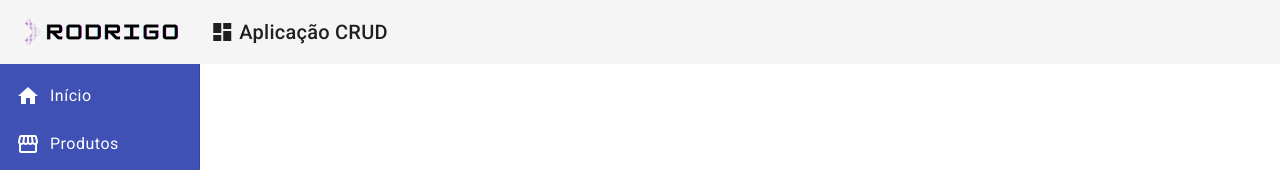
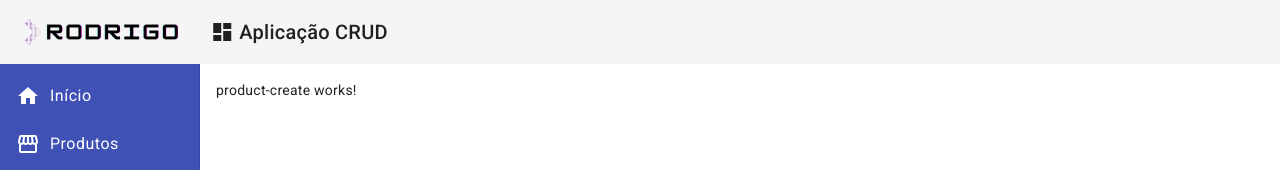
Before and after one commit to RodrigoGoisOficial/Angular-Essencial, an Angular app in the folder frontend/: page /product/create in a window 1280 px wide. Before the commit this address led to /. Shown: the top 170 px of the page. Built offline with nearby package versions, Linux system fonts and the light colour scheme.

Commit message:
creating a component of create products

```diff
--- a/frontend/src/app/app.module.ts
+++ b/frontend/src/app/app.module.ts
@@ -15,6 +15,7 @@ import { RedDirective } from './directives/red.directive';
 import { HomeComponent } from './views/home/home.component';
 import { ProductCrudComponent } from './views/product-crud/product-crud.component';
 import { ForDirective } from './directives/for.directive';
+import { ProductCreateComponent } from './components/product/product-create/product-create.component';
 
 @NgModule({
   declarations: [
@@ -25,7 +26,8 @@ import { ForDirective } from './directives/for.directive';
     HomeComponent,
     ProductCrudComponent,
     RedDirective,
-    ForDirective
+    ForDirective,
+    ProductCreateComponent
   ],
   imports: [
     BrowserModule,
--- /dev/null
+++ b/frontend/src/app/components/product/product-create/product-create.component.html
@@ -0,0 +1 @@
+<p>product-create works!</p>
--- a/frontend/src/app/components/template/nav/nav.component.html
+++ b/frontend/src/app/components/template/nav/nav.component.html
@@ -8,7 +8,7 @@
               </i>
               <a>Início</a>
           </a>
-          <a mat-list-item  routerLink="/product">
+          <a mat-list-item  routerLink="/products">
               <i class="material-icons">
                   storefront
               </i>
```
Also changed, not shown: frontend/src/app/app-routing.module.ts (+6 -1 lines), frontend/src/app/components/product/product-create/product-create.component.ts (added, +10 -0 lines), frontend/src/app/components/product/product-create/product-create.component.css (added).
